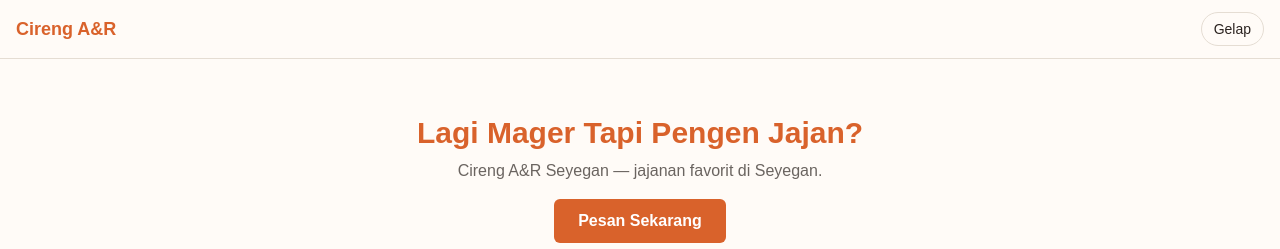
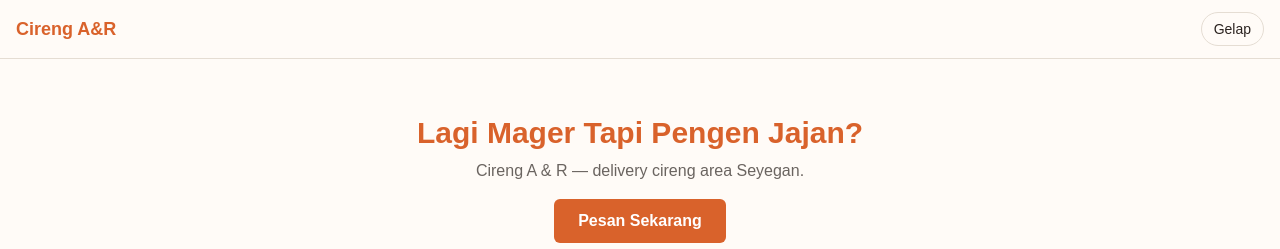
Before and after one commit to mranggamaulana22-tech/cireng, a Next.js app: page / in a window 1280 px wide. Shown: the top 249 px of the page. Built offline with nearby package versions, Linux system fonts and the light colour scheme; no server answers; the database is empty.

Commit message:
ganti sub judul

```diff
--- a/app/(customer)/page.tsx
+++ b/app/(customer)/page.tsx
@@ -14,7 +14,7 @@ export default function Home() {
           Lagi Mager Tapi Pengen Jajan?
         </h1>
         <p className="text-foreground/70 mt-2">
-          Cireng A&R Seyegan — jajanan favorit di Seyegan.
+          Cireng A & R — delivery cireng area Seyegan.
         </p>
         <Link
           href="/menu"
```
